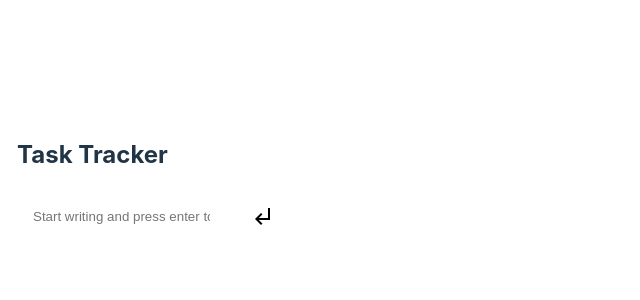
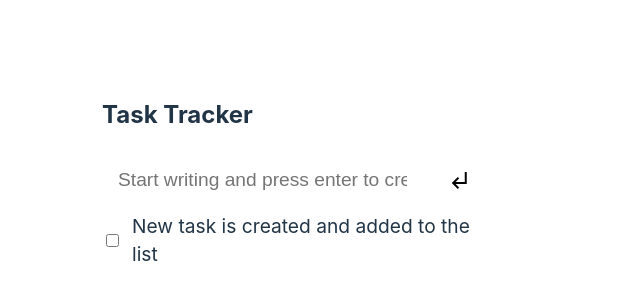
Before and after one commit to Jaunty5899/TaskTracker, a React (Vite) app: page / in a window 1280 px wide. Shown: the part 214-514 px from the top of the page, without its empty margins (0-640 px from the left). Built offline with nearby package versions, Linux system fonts and the light colour scheme.

Commit message:
Tasks block done

```diff
--- a/src/App.css
+++ b/src/App.css
@@ -1,5 +1,8 @@
 .container {
+  display: flex;
+  flex-direction: column;
+  width: 31vw;
   border: 2px solid white;
   border-radius: 14px;
-  padding: 0 15px 15px 15px;
+  padding: 0 100px 20px 100px;
 }
--- a/src/Search.css
+++ b/src/Search.css
@@ -13,6 +13,7 @@
   outline: none;
   border: none;
   background: none;
+  font-size: larger;
 }
 .searchButton {
   padding: 0 20px;
--- a/src/Tasks.css
+++ b/src/Tasks.css
@@ -0,0 +1,7 @@
+.taskContainer {
+  display: flex;
+  gap: 10px;
+  padding: 5px 0;
+  border-bottom: 1px solid white;
+  font-size: larger;
+}
--- a/src/Tasks.jsx
+++ b/src/Tasks.jsx
@@ -1,5 +1,12 @@
 import "./Tasks.css";
 
 export default function Tasks() {
-  console.log("hello");
+  return (
+    <div className="tasksContainer">
+      <div className="taskContainer">
+        <input type="checkbox" id="task" />
+        <label htmlFor="task">New task is created and added to the list</label>
+      </div>
+    </div>
+  );
 }
```
